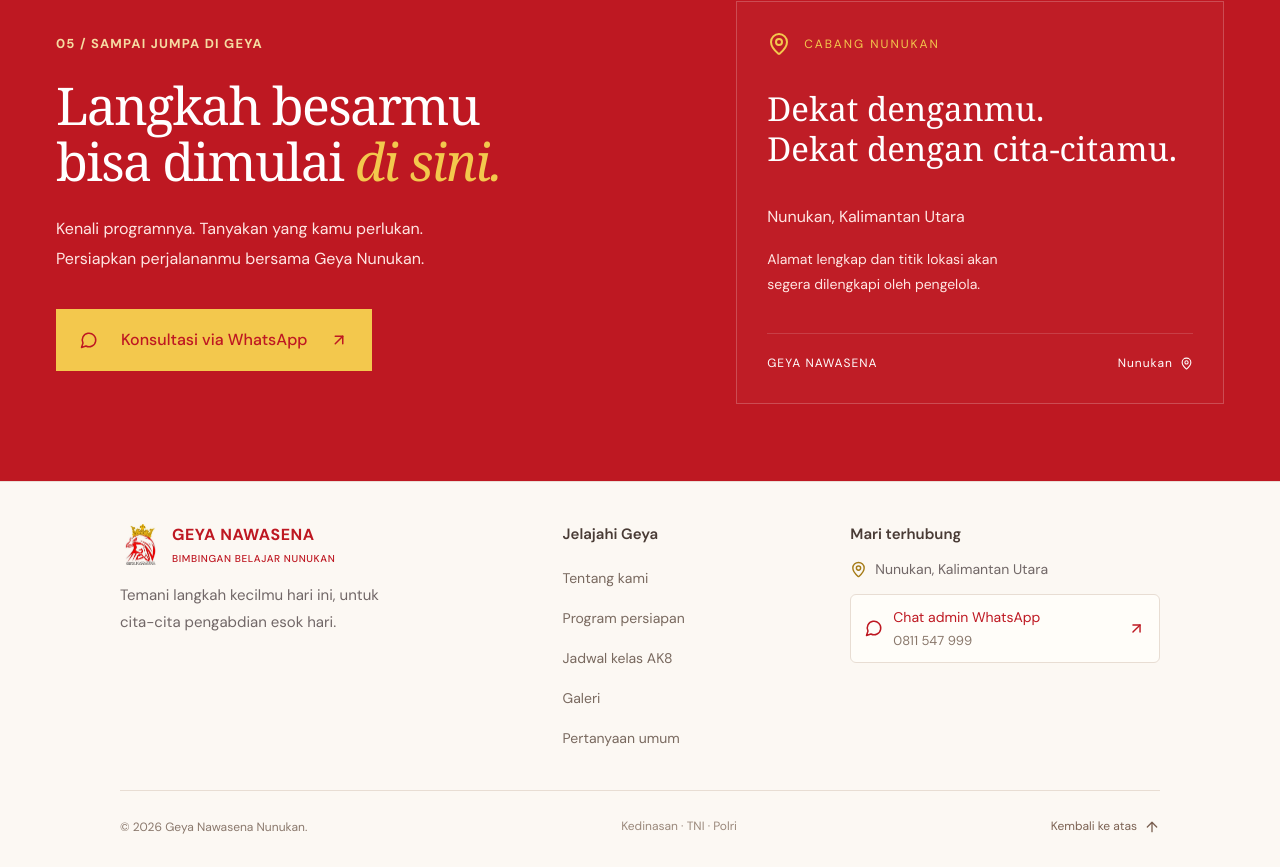
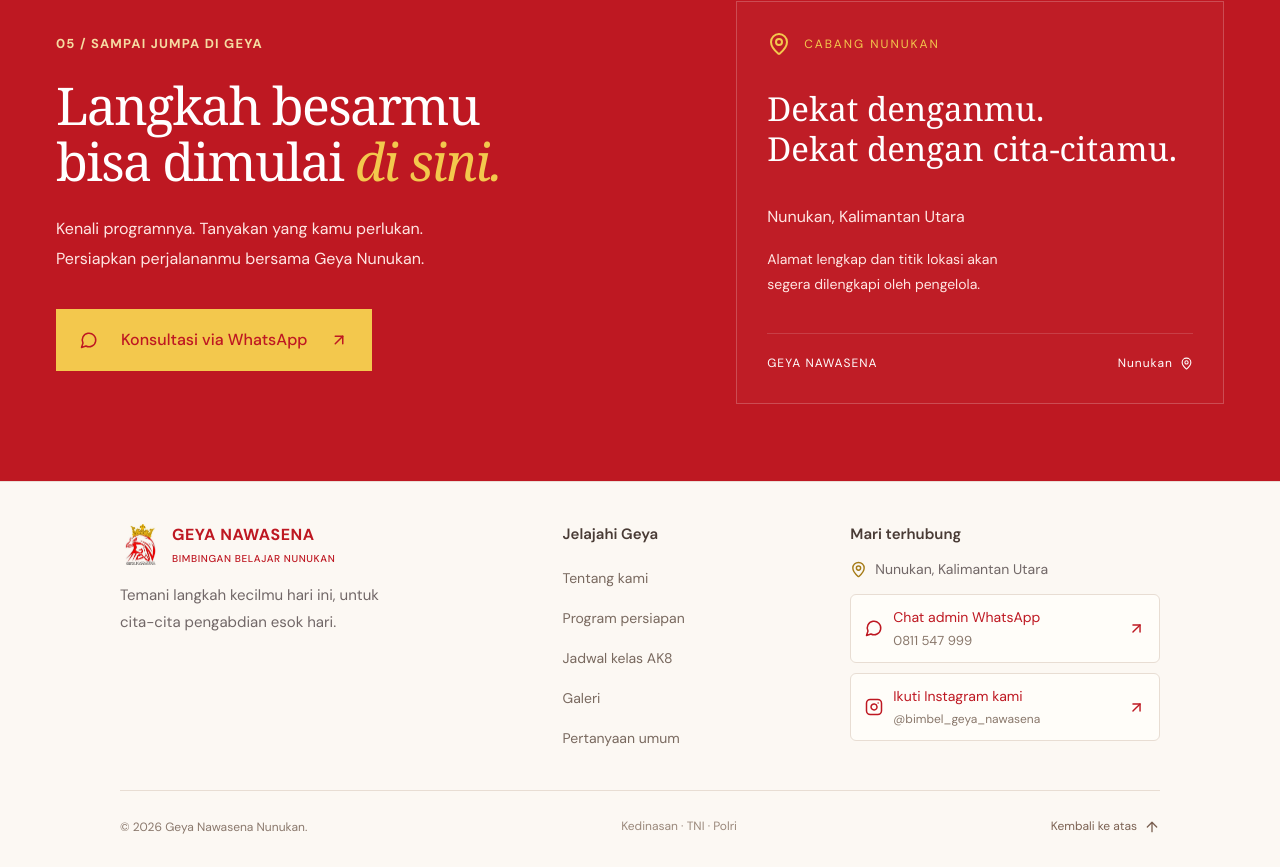
Before and after one commit to andinaufal11/Geya, a React (Vite) app: page / in a window 1280 px wide. Shown: the part 5992-6859 px from the top of the page. Built offline with nearby package versions, Linux system fonts and the light colour scheme; a web font is replaced by a local one.

Commit message:
Add official Instagram profile to footer and organization metadata

```diff
--- a/scripts/seo-config.mjs
+++ b/scripts/seo-config.mjs
@@ -11,7 +11,7 @@ export function resolveSiteUrl(value=seo.defaultUrl){
 }
 export function structuredData(siteUrl,contact){
  return {'@context':'https://schema.org','@graph':[
-  {'@type':'EducationalOrganization','@id':siteUrl+'#organization',name:seo.name,description:seo.description,url:siteUrl,logo:siteUrl+'assets/logo.jpeg',telephone:'+'+contact.whatsapp,areaServed:{'@type':'AdministrativeArea',name:'Nunukan, Kalimantan Utara, Indonesia'},contactPoint:{'@type':'ContactPoint',telephone:'+'+contact.whatsapp,contactType:'Informasi program dan pendaftaran',availableLanguage:'Indonesian',url:'https://wa.me/'+contact.whatsapp},...(contact.address?{address:{'@type':'PostalAddress',streetAddress:contact.address,addressLocality:'Nunukan',addressRegion:'Kalimantan Utara',addressCountry:'ID'}}:{})},
+  {'@type':'EducationalOrganization','@id':siteUrl+'#organization',name:seo.name,description:seo.description,url:siteUrl,logo:siteUrl+'assets/logo.jpeg',telephone:'+'+contact.whatsapp,...(contact.instagram?{sameAs:[contact.instagram]}:{}),areaServed:{'@type':'AdministrativeArea',name:'Nunukan, Kalimantan Utara, Indonesia'},contactPoint:{'@type':'ContactPoint',telephone:'+'+contact.whatsapp,contactType:'Informasi program dan pendaftaran',availableLanguage:'Indonesian',url:'https://wa.me/'+contact.whatsapp},...(contact.address?{address:{'@type':'PostalAddress',streetAddress:contact.address,addressLocality:'Nunukan',addressRegion:'Kalimantan Utara',addressCountry:'ID'}}:{})},
   {'@type':'WebSite','@id':siteUrl+'#website',url:siteUrl,name:seo.name,inLanguage:'id-ID',publisher:{'@id':siteUrl+'#organization'}},
   {'@type':'WebPage','@id':siteUrl+'#webpage',url:siteUrl,name:seo.title,description:seo.description,inLanguage:'id-ID',isPartOf:{'@id':siteUrl+'#website'},about:{'@id':siteUrl+'#organization'}}
  ]};
--- a/src/Footer.jsx
+++ b/src/Footer.jsx
@@ -1,5 +1,5 @@
 import React from 'react';
-import {ArrowUpRight,ArrowUp,MapPin,MessageCircle} from 'lucide-react';
+import {ArrowUpRight,ArrowUp,MapPin,MessageCircle,Instagram} from 'lucide-react';
 import {contact} from './content';
 export default function Footer(){
  const whatsapp=`https://wa.me/${contact.whatsapp}?text=${encodeURIComponent('Halo Geya Nawasena Nunukan, saya ingin informasi program bimbingan.')}`;
@@ -7,7 +7,7 @@ export default function Footer(){
   <div className="wrap footer-main">
    <div className="footer-intro"><a className="brand" href="#beranda"><img src="/assets/logo.jpeg" alt="" width="48" height="48" loading="lazy"/><span>GEYA NAWASENA<small>BIMBINGAN BELAJAR NUNUKAN</small></span></a><p>Temani langkah kecilmu hari ini, untuk cita-cita pengabdian esok hari.</p></div>
    <div className="footer-column"><h2>Jelajahi Geya</h2><div className="footer-links" role="navigation" aria-label="Navigasi footer">{[['Tentang kami','tentang'],['Program persiapan','program'],['Jadwal kelas AK8','jadwal'],['Galeri','galeri'],['Pertanyaan umum','faq']].map(([name,id])=><a key={id} href={'#'+id}>{name}<ArrowUpRight size={14}/></a>)}</div></div>
-   <div className="footer-column footer-contact"><h2>Mari terhubung</h2><p><MapPin size={17}/><span>{contact.address||'Nunukan, Kalimantan Utara'}</span></p><a className="footer-whatsapp" href={whatsapp} target="_blank" rel="noreferrer"><MessageCircle size={18}/><span>Chat admin WhatsApp<small>0811 547 999</small></span><ArrowUpRight size={17}/></a></div>
+   <div className="footer-column footer-contact"><h2>Mari terhubung</h2><p><MapPin size={17}/><span>{contact.address||'Nunukan, Kalimantan Utara'}</span></p><a className="footer-whatsapp" href={whatsapp} target="_blank" rel="noreferrer"><MessageCircle size={18}/><span>Chat admin WhatsApp<small>0811 547 999</small></span><ArrowUpRight size={17}/></a>{contact.instagram&&<a className="footer-whatsapp footer-instagram" href={contact.instagram} target="_blank" rel="noopener noreferrer"><Instagram size={18}/><span>Ikuti Instagram kami<small>@bimbel_geya_nawasena</small></span><ArrowUpRight size={17}/></a>}</div>
   </div>
   <div className="wrap footer-bottom"><p>© {new Date().getFullYear()} Geya Nawasena Nunukan.</p><span>Kedinasan · TNI · Polri</span><a href="#beranda">Kembali ke atas <ArrowUp size={16}/></a></div>
  </footer>;
--- a/src/content.js
+++ b/src/content.js
@@ -1,4 +1,4 @@
-export const contact = { whatsapp: '62811547999', address: '', mapUrl: '' };
+export const contact = { whatsapp: '62811547999', instagram: 'https://www.instagram.com/bimbel_geya_nawasena/', address: '', mapUrl: '' };
 export const programs = [
  {id:'kedinasan',name:'Sekolah Kedinasan',tag:'AKADEMIK & KESIAPAN DIRI',description:'Bangun dasar pengetahuan dan kebiasaan belajar untuk mempersiapkan seleksi sekolah kedinasan.',subjects:['Wawasan kebangsaan','Intelegensi umum','Karakteristik pribadi']},
  {id:'tni',name:'TNI',tag:'DISIPLIN & DAYA JUANG',description:'Persiapkan diri menuju pengabdian melalui belajar terarah dan pengembangan kemampuan diri.',subjects:['Persiapan akademik','Pengenalan psikotes','Persiapan kesamaptaan']},
--- a/src/style.css
+++ b/src/style.css
@@ -238,3 +238,4 @@ footer.site-footer{display:block;width:100%;padding:0;background:#fcf8f3;border-
  .program-detail-slot .detail-actions .text-link{justify-content:space-between}
  .program-detail-slot .program-detail p{max-width:78ch}
 }
+.footer-instagram{margin-top:10px}.footer-instagram small{font-size:12px;overflow-wrap:anywhere}
```
Also changed, not shown: 2 other files (tests, documents, lock files or other folders).
